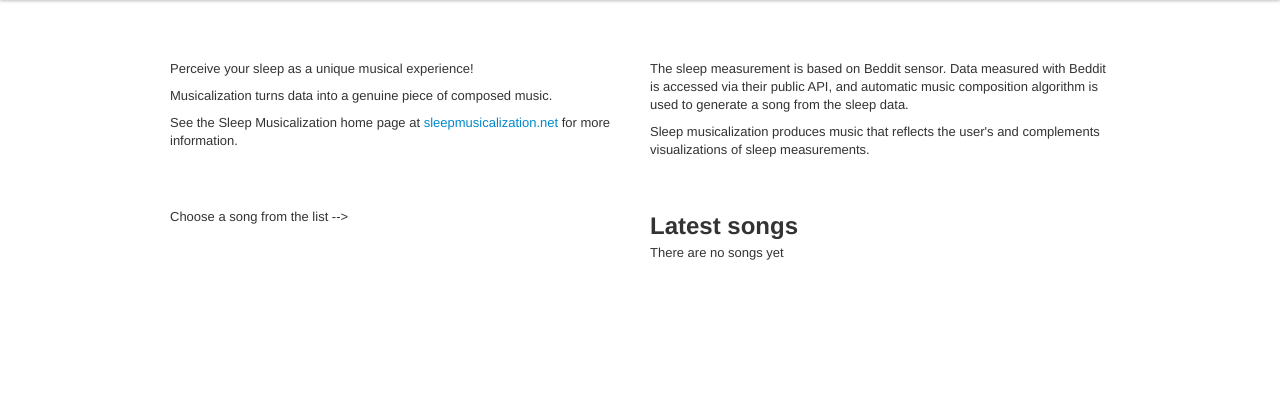
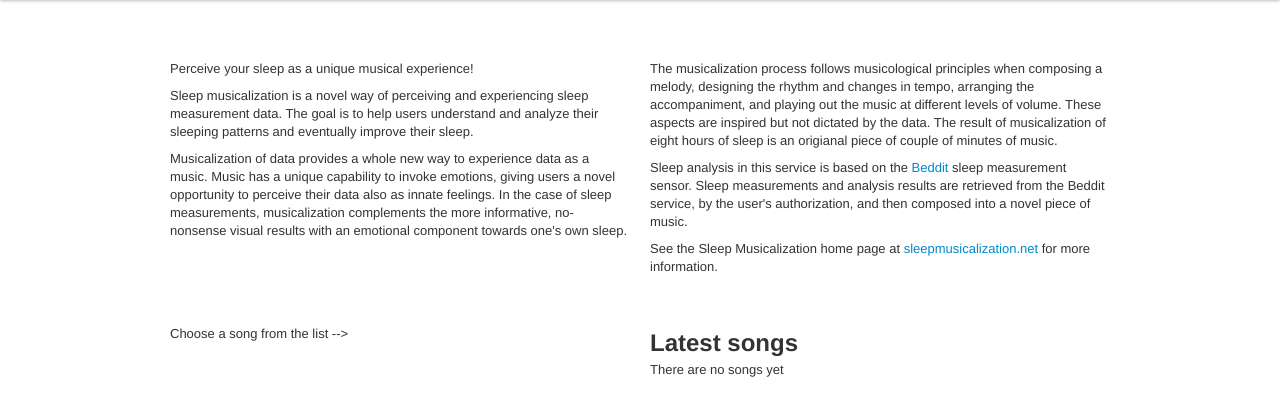
Before and after one commit to jpaalasm/sleep-musicalization-web, a Django app: template webapp/templates/dreamsapp/song.html in a window 1280 px wide. Shown: the part 40-456 px from the top of the page. Run offline with Django 3.2, Linux system fonts and the light colour scheme; the template is opened without the code that fills it, so the values that code supplies are empty; some libraries are stand-ins or nearby versions.

Commit message:
Update webapp/templates/dreamsapp/song.html
edited texts

```diff
--- a/webapp/templates/dreamsapp/song.html
+++ b/webapp/templates/dreamsapp/song.html
@@ -33,17 +33,38 @@
 
 	<p>Perceive your sleep as a unique musical experience!</p>
 
-	<p>Musicalization turns data into a genuine piece of composed music.</p>
+	<p>Sleep musicalization is a novel way of perceiving and experiencing sleep measurement data.
+	The goal is to help users understand
+	and analyze their sleeping patterns and eventually improve their sleep.
+	</p>
 
-	<p>See the Sleep Musicalization home page at <a href="http://sleepmusicalization.net/">sleepmusicalization.net</a> for more information.</p>
+	<p>
+	Musicalization of data provides a whole new way to experience data as a music.
+	Music has a unique capability to invoke emotions, giving users a novel opportunity
+	to perceive their data also as innate feelings.
+	In the case of sleep measurements, musicalization complements the more informative,
+	no-nonsense visual results with an emotional component towards one's own sleep.
+	</p>
 
 	</div>
     <div class="span6">
 
+		<p>The musicalization process follows musicological principles when composing a melody,
+		designing the rhythm and changes in tempo, arranging the accompaniment,
+		and playing out the music at different levels of volume.
+		These aspects are inspired but not dictated by the data.
+		The result of musicalization of eight hours of sleep is an origianal piece of couple
+		of minutes of music.
+		</p>
 
-		<p>The sleep measurement is based on Beddit sensor. Data measured with Beddit is accessed via their public API, and automatic music composition algorithm is used to generate a song from the sleep data.
+		<p>
+		Sleep analysis in this service is based on the <a href="http://beddit.com">Beddit</a>
+		sleep measurement sensor.
+		Sleep measurements and analysis results are retrieved from the Beddit service,
+		by the user's authorization, and then composed into a novel piece of music.
+		</p>
 
-		<p>Sleep musicalization produces music that reflects the user's and complements visualizations of sleep measurements.
+		<p>See the Sleep Musicalization home page at <a href="http://sleepmusicalization.net/">sleepmusicalization.net</a> for more information.</p>
 
 	</div>
   </div>
```
